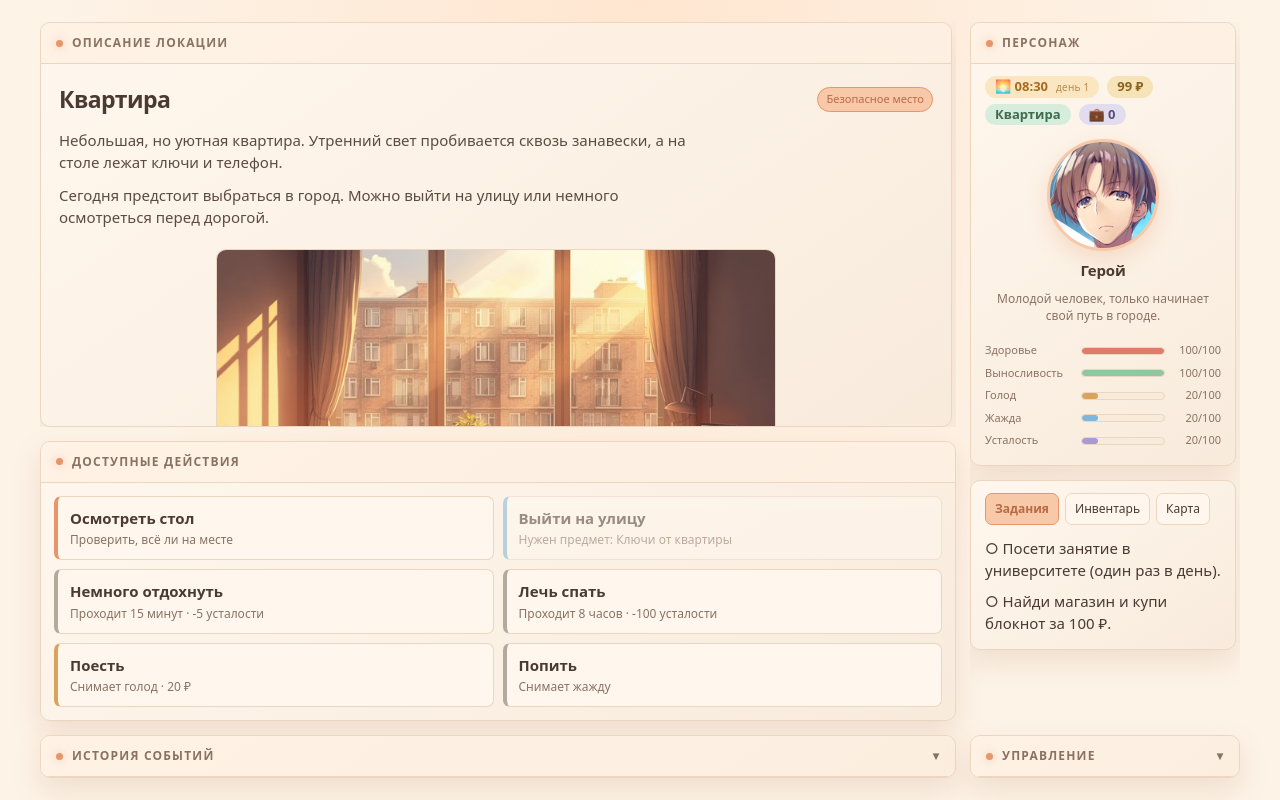
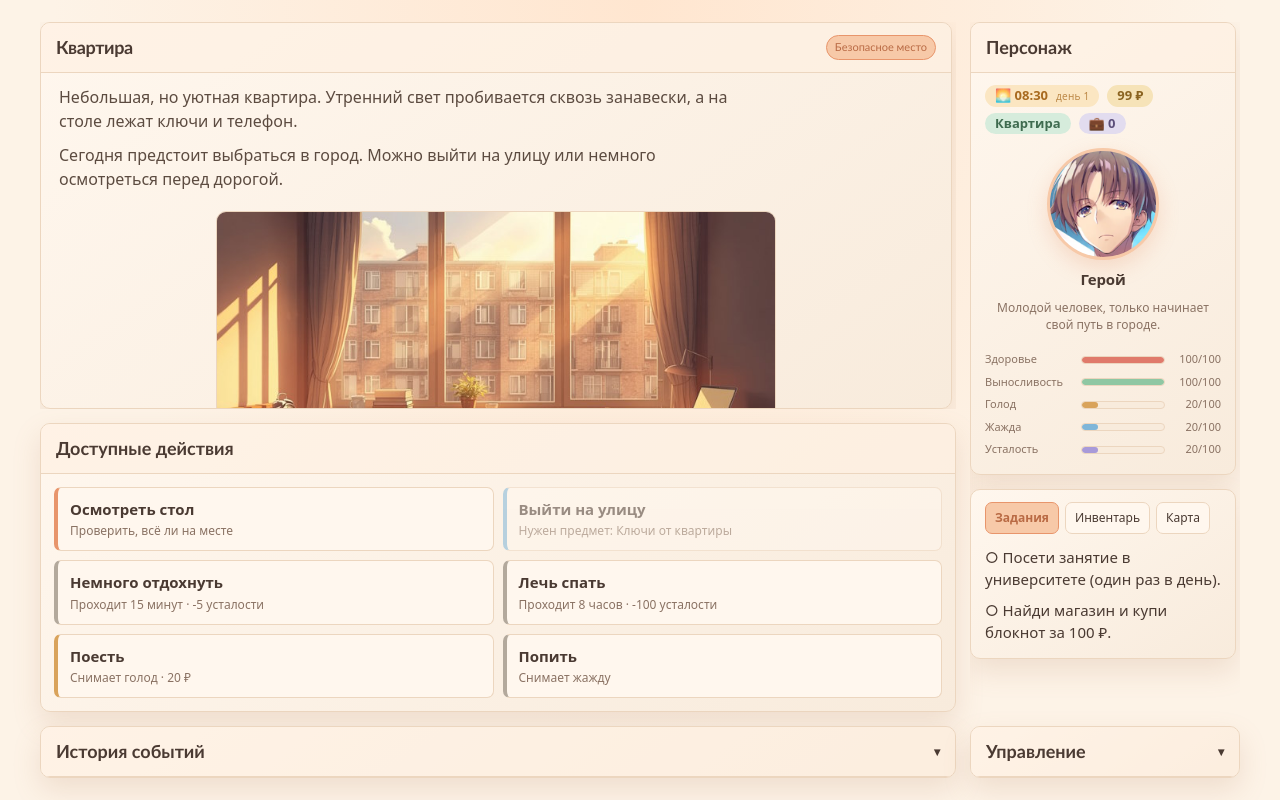
Before and after one commit to aacedia/textgame-js, a plain HTML site: page index.html in a window 1280 px wide. Drawn offline with Linux system fonts and the light colour scheme.

Commit message:
Changed the fonts and design

```diff
--- a/css/styles-base.css
+++ b/css/styles-base.css
@@ -1,226 +1,275 @@
-:root{
+:root {
   color-scheme: light;
 
-  --bg:        #fdf3e7;
-  --bg-top:    #ffe6d0;
-  --panel:     #fff7ee;
-  --panel-2:   #f8ebdc;
-  --border:    #ecd6bf;
+  --bg: #fdf3e7;
+  --bg-top: #ffe6d0;
+  --panel: #fff7ee;
+  --panel-2: #f8ebdc;
+  --border: #ecd6bf;
 
-  --text:      #4a3a32;
-  --muted:     #8a7263;
-  --muted-2:   #a89383;
+  --text: #4a3a32;
+  --muted: #8a7263;
+  --muted-2: #a89383;
 
-  --accent:    #e8956b;
-  --accent-2:  #f7c9a8;
-  --accent-3:  #b96a44;
-  --gold:      #d9a35b;
+  --accent: #e8956b;
+  --accent-2: #f7c9a8;
+  --accent-3: #b96a44;
+  --gold: #d9a35b;
 
-  --notice-bg:     #fdeee0;
+  --notice-bg: #fdeee0;
   --notice-border: #e6bfa0;
-  --notice-text:   #a05a3a;
+  --notice-text: #a05a3a;
 
-  --shadow:       0 12px 28px rgba(180, 130, 95, 0.18);
-  --shadow-strong:0 25px 80px rgba(150, 100, 70, 0.25);
-  --backdrop:     rgba(120, 80, 55, 0.35);
+  --shadow: 0 12px 28px rgba(180, 130, 95, 0.18);
+  --shadow-strong: 0 25px 80px rgba(150, 100, 70, 0.25);
+  --backdrop: rgba(120, 80, 55, 0.35);
 }
 
-*{box-sizing:border-box}
+* {
+  box-sizing: border-box
+}
 
-html,body{height:100%}
+html,
+body {
+  height: 100%
+}
 
-body{
-  margin:0;
-  background:radial-gradient(ellipse at top,var(--bg-top) 0,var(--bg) 65%);
-  color:var(--text);
-  font:15px/1.5 system-ui,-apple-system,"Segoe UI",sans-serif;
-  padding:22px;
-  height:100vh;
-  overflow:hidden;
+body {
+  margin: 0;
+  background: radial-gradient(ellipse at top, var(--bg-top) 0, var(--bg) 65%);
+  color: var(--text);
+  font: 15px/1.5 system-ui, -apple-system, "Times New Roman", sans-serif;
+  padding: 22px;
+  height: 100vh;
+  overflow: hidden;
 }
 
 /* Обёртка всей игры: только layout, который растягивается на всю высоту */
-.game{
-  max-width:1200px;
-  margin:auto;
-  height:100%;
+.game {
+  max-width: 1200px;
+  margin: auto;
+  height: 100%;
 }
 
-.layout{
-  display:grid;
-  grid-template-columns:minmax(0,1fr) 270px;
-  gap:14px;
-  height:100%;
-  min-height:0;
+.layout {
+  display: grid;
+  grid-template-columns: minmax(0, 1fr) 270px;
+  gap: 14px;
+  height: 100%;
+  min-height: 0;
 }
 
-.main{
-  display:grid;
-  grid-template-rows:minmax(0, 1fr) auto;
-  gap:14px;
-  min-height:0;
-}
-.main-top{
-  display:grid;
-  gap:14px;
-  align-content:start;
-  min-height:0;
-  overflow-y:auto;
-  padding-right:4px;
-}
-.main-bottom{
-  display:grid;
-  gap:14px;
-  min-height:0;
+.main {
+  display: grid;
+  grid-template-rows: minmax(0, 1fr) auto;
+  gap: 14px;
+  min-height: 0;
 }
 
-.side{
-  display:grid;
-  grid-template-rows:minmax(0, 1fr) auto;
-  gap:14px;
-  min-height:0;
+.main-top {
+  display: grid;
+  gap: 14px;
+  align-content: start;
+  min-height: 0;
+  overflow-y: auto;
+  padding-right: 4px;
 }
-.side-top{
-  display:grid;
-  gap:14px;
-  align-content:start;
-  min-height:0;
-  overflow-y:auto;
-  padding-right:4px;
+
+.main-bottom {
+  display: grid;
+  gap: 14px;
+  min-height: 0;
 }
-.side-bottom{
-  display:grid;
-  gap:14px;
-  min-height:0;
+
+.side {
+  display: grid;
+  grid-template-rows: minmax(0, 1fr) auto;
+  gap: 14px;
+  min-height: 0;
+}
+
+.side-top {
+  display: grid;
+  gap: 14px;
+  align-content: start;
+  min-height: 0;
+  overflow-y: auto;
+  padding-right: 4px;
+}
+
+.side-bottom {
+  display: grid;
+  gap: 14px;
+  min-height: 0;
 }
 
 /* ---------- Панели ---------- */
 
-.panel{
-  background:linear-gradient(145deg,var(--panel),var(--panel-2));
-  border:1px solid var(--border);
-  border-radius:10px;
-  overflow:hidden;
-  box-shadow:var(--shadow);
+.panel {
+  background: linear-gradient(145deg, var(--panel), var(--panel-2));
+  border: 1px solid var(--border);
+  border-radius: 10px;
+  overflow: hidden;
+  box-shadow: var(--shadow);
 }
-.heading{
-  display:flex;align-items:center;gap:9px;
-  padding:11px 15px;
-  border-bottom:1px solid var(--border);
-  background:rgba(255, 240, 225, 0.6);
-  font-size:12px;font-weight:700;letter-spacing:.1em;
-  text-transform:uppercase;color:var(--muted);
+
+/* ---------- Заголовки панелей ---------- */
+
+.heading-base {
+  display: flex;
+  align-items: center;
+  flex-wrap: wrap;
+  gap: 8px 9px;
+  padding: 11px 15px;
+  border: 0;
+  border-bottom: 1px solid var(--border);
+  border-radius: 0;
+  background: rgba(255, 240, 225, 0.6);
+  color: var(--text);
+  font-family: Candara, "Candara Web", "Segoe UI", system-ui, sans-serif;
+  font-size: 18px;
+  font-weight: 600;
+  letter-spacing: 0;
+  text-align: left;
 }
-.dot{
-  width:7px;height:7px;border-radius:50%;
-  background:var(--accent);
-  box-shadow:0 0 10px rgba(232, 149, 107, 0.55);
+
+.heading--toggle {
+  width: 100%;
+  cursor: pointer;
+  transition: background .15s, color .15s;
+}
+
+button.heading--toggle:hover:not(:disabled) {
+  background: var(--accent-2);
+  color: var(--accent-3);
+  transform: none;
+  box-shadow: none;
+}
+
+.heading--toggle:focus-visible {
+  outline: 2px solid var(--accent);
+  outline-offset: -2px;
+}
+
+.heading-label {
+  flex: 1
+}
+
+.heading-chevron {
+  display: inline-block;
+  font-size: 12px;
+  line-height: 1;
+  transition: transform .2s ease, color .15s;
+}
+
+.heading--toggle[aria-expanded="true"] .heading-chevron {
+  transform: rotate(180deg);
+  color: var(--accent-3);
 }
 
 /* ---------- Статус ---------- */
 
-.status{
-  display:flex;
-  flex-direction:row;
-  flex-wrap:wrap;
-  align-items:center;
-  gap:6px 8px;
-  padding:12px 14px 0;
-  font-size:13px;
-  line-height:1.4;
+.status {
+  display: flex;
+  flex-direction: row;
+  flex-wrap: wrap;
+  align-items: center;
+  gap: 6px 8px;
+  padding: 12px 14px 0;
+  font-size: 13px;
+  line-height: 1.4;
 }
 
-.badge{
-  display:inline-flex;
-  align-items:baseline;
-  gap:8px;
-  padding:3px 10px;
-  border-radius:99px;
-  font-weight:650;
-  transition:background .2s, color .2s;
-}
-.badge__main{
-  font-size:13px;
-  line-height:1.2;
-}
-.badge__sub{
-  font-size:10px;
-  font-weight:500;
-  opacity:.75;
-  letter-spacing:.02em;
+.badge {
+  display: inline-flex;
+  align-items: baseline;
+  gap: 8px;
+  padding: 3px 10px;
+  border-radius: 99px;
+  font-weight: 650;
+  transition: background .2s, color .2s;
 }
 
-.badge--time.badge--time--morning{ color:#a86a1f; background:#fbe6c2; }
-.badge--time.badge--time--day    { color:#3f6f93; background:#d6eaf5; }
-.badge--time.badge--time--evening{ color:#a8512e; background:#f7d1b8; }
-.badge--time.badge--time--night  { color:#4f4a7a; background:#ddd8ef; }
+.badge__main {
+  font-size: 13px;
+  line-height: 1.2;
+}
 
-.badge--money   { color:#8a6320; background:#f6e3b8; }
-.badge--location{ color:#3f6b4f; background:#d6ecdc; }
+.badge__sub {
+  font-size: 10px;
+  font-weight: 500;
+  opacity: .75;
+  letter-spacing: .02em;
+}
+
+.badge--time.badge--time--morning {
+  color: #a86a1f;
+  background: #fbe6c2;
+}
+
+.badge--time.badge--time--day {
+  color: #3f6f93;
+  background: #d6eaf5;
+}
+
+.badge--time.badge--time--evening {
+  color: #a8512e;
+  background: #f7d1b8;
+}
+
+.badge--time.badge--time--night {
+  color: #4f4a7a;
+  background: #ddd8ef;
+}
+
+.badge--money {
+  color: #8a6320;
+  background: #f6e3b8;
+}
+
+.badge--location {
+  color: #3f6b4f;
+  background: #d6ecdc;
+}
+
 /* ---- Инвентарь ---- */
-.badge--inventory{
-  color:#5c4f7a;
-  background:#e2dcef;
+.badge--inventory {
+  color: #5c4f7a;
+  background: #e2dcef;
 }
 
 /* ---------- Кнопки ---------- */
 
-button{
-  font:inherit;color:var(--text);cursor:pointer;
-  border:1px solid var(--border);
-  border-radius:7px;
-  background:var(--panel);
-  padding:10px 12px;text-align:left;
-  transition:background .15s,border-color .15s,transform .15s,box-shadow .15s;
+button {
+  font: inherit;
+  color: var(--text);
+  cursor: pointer;
+  border: 1px solid var(--border);
+  border-radius: 7px;
+  background: var(--panel);
+  padding: 10px 12px;
+  text-align: left;
+  transition: background .15s, border-color .15s, transform .15s, box-shadow .15s;
 }
-button:hover:not(:disabled){
-  background:var(--accent-2);
-  border-color:var(--accent);
-  transform:translateY(-1px);
-  box-shadow:0 6px 14px rgba(232, 149, 107, 0.25);
+
+button:hover:not(:disabled) {
+  background: var(--accent-2);
+  border-color: var(--accent);
+  transform: translateY(-1px);
+  box-shadow: 0 6px 14px rgba(232, 149, 107, 0.25);
 }
-button:focus-visible{outline:2px solid var(--accent);outline-offset:2px}
-button:disabled{opacity:.55;cursor:not-allowed}
 
-/* ---------- Сворачиваемый заголовок панели ---------- */
+button:focus-visible {
+  outline: 2px solid var(--accent);
+  outline-offset: 2px
+}
 
-.heading--toggle{
-  width:100%;
-  display:flex;align-items:center;gap:9px;
-  padding:11px 15px;
-  border:0;
-  border-bottom:1px solid var(--border);
-  border-radius:0;
-  background:rgba(255, 240, 225, 0.6);
-  color:var(--muted);
-  font:inherit;
-  font-size:12px;font-weight:700;
-  letter-spacing:.1em;text-transform:uppercase;
-  text-align:left;
-  cursor:pointer;
-  transition:background .15s,color .15s;
-}
-button.heading--toggle:hover:not(:disabled){
-  background:var(--accent-2);
-  color:var(--accent-3);
-  transform:none;
-  box-shadow:none;
-}
-.heading--toggle:focus-visible{
-  outline:2px solid var(--accent);
-  outline-offset:-2px;
-}
-.heading-label{flex:1}
-.heading-chevron{
-  display:inline-block;
-  font-size:12px;line-height:1;
-  color:var(--muted);
-  transition:transform .2s ease, color .15s;
-}
-.heading--toggle[aria-expanded="true"] .heading-chevron{
-  transform:rotate(180deg);
-  color:var(--accent-3);
+button:disabled {
+  opacity: .55;
+  cursor: not-allowed
 }
 
 #controls-content[hidden],
-#log-body[hidden]{display:none}
+#log-body[hidden] {
+  display: none
+}
--- a/css/styles-location.css
+++ b/css/styles-location.css
@@ -1,54 +1,82 @@
 /*
-  Панель «Описание локации»: .locbar, .locname, .tag, .description,
-  .location-notice, .location-image.
+  Панель «Описание локации»: шапка с названием и тегом, notice, описание, картинка.
 */
-.locbar{display:flex;align-items:center;justify-content:space-between;gap:12px;padding:18px 18px 0}
-.locname{font-size:23px;font-weight:700;letter-spacing:-.025em;color:var(--text)}
-.tag{
-  border:1px solid var(--accent);
-  color:var(--accent-3);
-  background:var(--accent-2);
-  padding:3px 8px;border-radius:99px;font-size:11px;
-}
-.tag.closed{
-  border-color:var(--notice-border);
-  color:var(--notice-text);
-  background:var(--notice-bg);
+
+.location-title {
+  justify-content: space-between;
 }
 
-.location-notice{
-  margin:12px 18px 0;
-  padding:8px 12px;
-  border:1px solid var(--notice-border);
-  border-radius:7px;
-  background:var(--notice-bg);
-  color:var(--notice-text);
-  font-size:12px;
+.locname {
+  font-size: inherit;
+  font-weight: inherit;
+  letter-spacing: -.02em;
 }
-.location-notice[hidden]{display:none}
 
-.description{padding:12px 18px 20px;color:#5c4b40;max-width:78ch}
-.description p{margin:0 0 10px}
-.description p:last-child{margin:0}
+.tag {
+  border: 1px solid var(--accent);
+  color: var(--accent-3);
+  background: var(--accent-2);
+  padding: 3px 8px;
+  border-radius: 99px;
+  font-size: 11px;
+  font-weight: 500;
+}
 
-/* Изображение локации: ограниченная ширина, фиксированные пропорции */
-.location-image{
-  margin:0 auto 18px;
-  max-width:min(560px, calc(100% - 36px));
-  border:1px solid var(--border);
-  border-radius:10px;
-  overflow:hidden;
-  background:var(--panel-2);
+.tag.closed {
+  border-color: var(--notice-border);
+  color: var(--notice-text);
+  background: var(--notice-bg);
 }
-.location-image img{
-  display:block;
-  width:100%;
-  aspect-ratio:16 / 9;
-  object-fit:cover;
+
+.location-notice {
+  margin: 12px 18px 0;
+  padding: 8px 12px;
+  border: 1px solid var(--notice-border);
+  border-radius: 7px;
+  background: var(--notice-bg);
+  color: var(--notice-text);
+  font-size: 12px;
 }
-.location-image figcaption{
-  padding:8px 12px;
-  color:var(--muted);
-  font-size:12px;
-  border-top:1px solid var(--border);
+
+.location-notice[hidden] {
+  display: none
 }
+
+.description {
+  padding: 12px 18px 20px;
+  color: #5c4b40;
+  font-size: 16px;
+  line-height: 1.5;
+  max-width: 78ch;
+}
+
+.description p {
+  margin: 0 0 10px
+}
+
+.description p:last-child {
+  margin: 0
+}
+
+.location-image {
+  margin: 0 auto 18px;
+  max-width: min(560px, calc(100% - 36px));
+  border: 1px solid var(--border);
+  border-radius: 10px;
+  overflow: hidden;
+  background: var(--panel-2);
+}
+
+.location-image img {
+  display: block;
+  width: 100%;
+  aspect-ratio: 16 / 9;
+  object-fit: cover;
+}
+
+.location-image figcaption {
+  padding: 8px 12px;
+  color: var(--muted);
+  font-size: 12px;
+  border-top: 1px solid var(--border);
+}
--- a/index.html
+++ b/index.html
@@ -25,10 +25,9 @@
         <!-- Верхняя часть главной колонки: растягивается и скроллится -->
         <div class="main-top">
           <section class="panel">
-            <div class="heading"><span class="dot"></span> Описание локации</div>
-            <div class="locbar">
-              <div class="locname" id="location-name"></div>
-              <div class="tag" id="location-tag"></div>
+            <div class="heading-base location-title">
+              <span class="locname" id="location-name"></span>
+              <span class="tag" id="location-tag"></span>
             </div>
             <div class="location-notice" id="location-notice" hidden></div>
             <div class="description" id="description" aria-live="polite"></div>
@@ -38,20 +37,19 @@
             </figure>
           </section>
           <section class="panel" id="info-panel" hidden>
-            <div class="heading"><span class="dot"></span> Информация</div>
+            <div class="heading-base">Информация</div>
             <div class="info" id="info-list" aria-live="polite"></div>
           </section>
         </div>
         <!-- Нижняя часть главной колонки: прижата к низу -->
         <div class="main-bottom">
           <section class="panel">
-            <div class="heading"><span class="dot"></span> Доступные действия</div>
+            <div class="heading-base">Доступные действия</div>
             <div class="actions" id="actions"></div>
           </section>
           <section class="panel">
-            <button type="button" class="heading heading--toggle" id="log-toggle" aria-expanded="false"
+            <button type="button" class="heading-base heading--toggle" id="log-toggle" aria-expanded="false"
               aria-controls="log-body">
-              <span class="dot"></span>
               <span class="heading-label">История событий</span>
               <span class="heading-chevron" aria-hidden="true">▾</span>
             </button>
@@ -65,7 +63,7 @@
         <!-- Верхняя часть боковой колонки: растягивается и скроллится -->
         <div class="side-top">
           <section class="panel">
-            <div class="heading"><span class="dot"></span> Персонаж</div>
+            <div class="heading-base">Персонаж</div>
             <div class="status" id="status"></div>
             <div class="character-panel" id="character-content"></div>
           </section>
@@ -77,9 +75,8 @@
         <!-- Нижняя часть боковой колонки: прижата к низу -->
         <div class="side-bottom">
           <section class="panel">
-            <button type="button" class="heading heading--toggle" id="controls-toggle" aria-expanded="false"
+            <button type="button" class="heading-base heading--toggle" id="controls-toggle" aria-expanded="false"
               aria-controls="controls-content">
-              <span class="dot"></span>
               <span class="heading-label">Управление</span>
               <span class="heading-chevron" aria-hidden="true">▾</span>
             </button>
--- a/js/data/data.js
+++ b/js/data/data.js
@@ -58,8 +58,6 @@ window.GAME_DATA = {
     apartment: {
       name: "Квартира", tag: "Безопасное место",
       image: "assets/images/locations/apartment.jpg",
-      imageAlt: "Уютная квартира утром: стол, окно, мягкий свет",
-      imageCaption: "Квартира утром: тихо и спокойно.",
       description: [
         "Небольшая, но уютная квартира. Утренний свет пробивается сквозь занавески, а на столе лежат ключи и телефон.",
         "Сегодня предстоит выбраться в город. Можно выйти на улицу или немного осмотреться перед дорогой."
@@ -76,7 +74,6 @@ window.GAME_DATA = {
           once: true,
           text: "На столе лежат ключи. Ты убираешь их в карман.",
           image: "assets/images/locations/apartment-table.jpg",
-          imageAlt: "Стол у окна с ключами и телефоном"
         },
         {
           id: "leave_home",
@@ -135,7 +132,6 @@ window.GAME_DATA = {
     street: {
       name: "Улица", tag: "Город",
       image: "assets/images/locations/street.jpg",
-      imageCaption: "Оживлённая улица: огни, прохожие и спешащий транспорт.",
       description: [
         "На улице уже шумно: проезжают автобусы, прохожие спешат по своим делам, а на перекрёстке мигает зелёный сигнал.",
         "Отсюда можно добраться до университета, зайти в магазин или в кафе на углу."
@@ -177,17 +173,14 @@ window.GAME_DATA = {
             {
               text: "Мимо проезжает автобус и останавливается на перекрёстке.",
               image: "assets/images/locations/street-scene-bus.jpg",
-              imageAlt: "Автобус на остановке"
             },
             {
               text: "На тротуар садится голубь, клюёт крошки и улетает.",
               image: "assets/images/locations/street-scene-pigeon.jpg",
-              imageAlt: "Голубь на тротуаре"
             },
             {
               text: "Мимо проходит студентка с рюкзаком и кивает тебе.",
               image: "assets/images/locations/street-scene-student.jpg",
-              imageAlt: "Студентка с рюкзаком на улице"
             },
             {
               condition: { not: { flag: "foundCoin" } },
@@ -197,7 +190,6 @@ window.GAME_DATA = {
               ],
               text: "На тротуаре что-то блестит. Ты наклоняешься и находишь монетку в 100 ₽. Вряд ли снова так повезёт.",
               image: "assets/images/locations/street-scene-coin.jpg",
-              imageAlt: "Монетка на асфальте"
             }
           ]
         }
@@ -208,7 +200,6 @@ window.GAME_DATA = {
       hours: { from: 8 * 60, to: 20 * 60 },
       defaultExit: "street",
       image: "assets/images/locations/university.jpg",
-      imageAlt: "Главное здание университета: вход и студенты",
       description: [
         "Перед тобой главное здание университета. У входа собрались студенты, а из открытых окон доносится гул голосов.",
         "До начала занятий ещё есть время. Можно осмотреть холл или вернуться на улицу."
@@ -221,7 +212,6 @@ window.GAME_DATA = {
           effects: [{ type: "setFlag", flag: "sawNoticeboard", value: true }],
           text: "На доске объявлений висят расписание и афиша студенческого клуба.",
           image: "assets/images/locations/university-hall.jpg",
-          imageAlt: "Светлый холл университета с доской объявлений"
         },
         {
           id: "attend_class",
@@ -240,7 +230,6 @@ window.GAME_DATA = {
           ],
           text: "Ты заходишь в аудиторию и проводишь полтора часа на занятии.",
           image: "assets/images/locations/university-classroom.jpg",
-          imageAlt: "Учебная аудитория: ряды столов и доска"
         },
         {
           id: "return_street",
@@ -255,7 +244,6 @@ window.GAME_DATA = {
       hours: { from: 8 * 60, to: 22 * 60 },
       defaultExit: "street",
       image: "assets/images/locations/shop.jpg",
-      imageAlt: "Небольшой магазин у перекрёстка: витрина и вход",
       description: [
         "Небольшой магазин у перекрёстка. На полках стоят напитки, снеки и самые разные мелочи. За кассой скучает продавец."
       ],
@@ -272,7 +260,6 @@ window.GAME_DATA = {
           ],
           text: "Ты покупаешь блокнот и убираешь его в сумку.",
           image: "assets/images/items/notebook.jpg",
-          imageAlt: "Новый блокнот в твёрдой обложке"
         },
         {
           id: "buy_snack",
@@ -307,7 +294,6 @@ window.GAME_DATA = {
           effects: [{ type: "setFlag", flag: "lookedAtShelves", value: true }],
           text: "На полках ты замечаешь воду, яблоки и блокноты.",
           image: "assets/images/locations/shop-shelves.jpg",
-          imageAlt: "Полки небольшого магазина с товарами"
         },
         {
           id: "return_street",
@@ -322,8 +308,6 @@ window.GAME_DATA = {
       hours: { from: 8 * 60, to: 23 * 60 },
       defaultExit: "street",
       image: "assets/images/locations/cafe.jpg",
-      imageAlt: "Небольшое кафе с тёплым светом и столиками у окна",
-      imageCaption: "Кафе: пахнет кофе и свежей выпечкой.",
       description: [
         "Небольшое кафе неподалёку от перекрёстка. У окна свободный столик, за стойкой скучает бариста.",
         "Здесь можно перекусить, а если повезёт — подработать пару часов за стойкой."
@@ -341,7 +325,6 @@ window.GAME_DATA = {
           restoreAfterTime: { hunger: 0 },
           text: "Ты заказываешь горячий обед и не спеша ешь.",
           image: "assets/images/locations/cafe-food.jpg",
-          imageAlt: "Обед на столике в кафе"
         },
         {
           id: "drink_at_cafe",
@@ -355,7 +338,6 @@ window.GAME_DATA = {
           restoreAfterTime: { thirst: 0 },
           text: "Ты берёшь чашку кофе и устраиваешься у окна.",
           image: "assets/images/locations/cafe-coffee.jpg",
-          imageAlt: "Чашка кофе на столике"
         },
         {
           id: "work_shift",
@@ -374,7 +356,6 @@ window.GAME_DATA = {
           ],
           text: "Ты отрабатываешь смену за стойкой: принимаешь заказы, вытираешь столы, улыбаешься гостям. В конце получаешь оплату.",
           image: "assets/images/locations/cafe-work.jpg",
-          imageAlt: "Рабочая стойка кафе"
         },
         {
           id: "look_around_cafe",
@@ -383,7 +364,6 @@ window.GAME_DATA = {
           effects: [{ type: "setFlag", flag: "lookedAroundCafe", value: true }],
           text: "За соседним столиком пара обсуждает планы на вечер, у окна студент листает конспекты.",
           image: "assets/images/locations/cafe-inside.jpg",
-          imageAlt: "Посетители кафе"
         },
         {
           id: "cafe_return_street",
```
Also changed, not shown: css/styles-info.css (+35 -31 lines).
